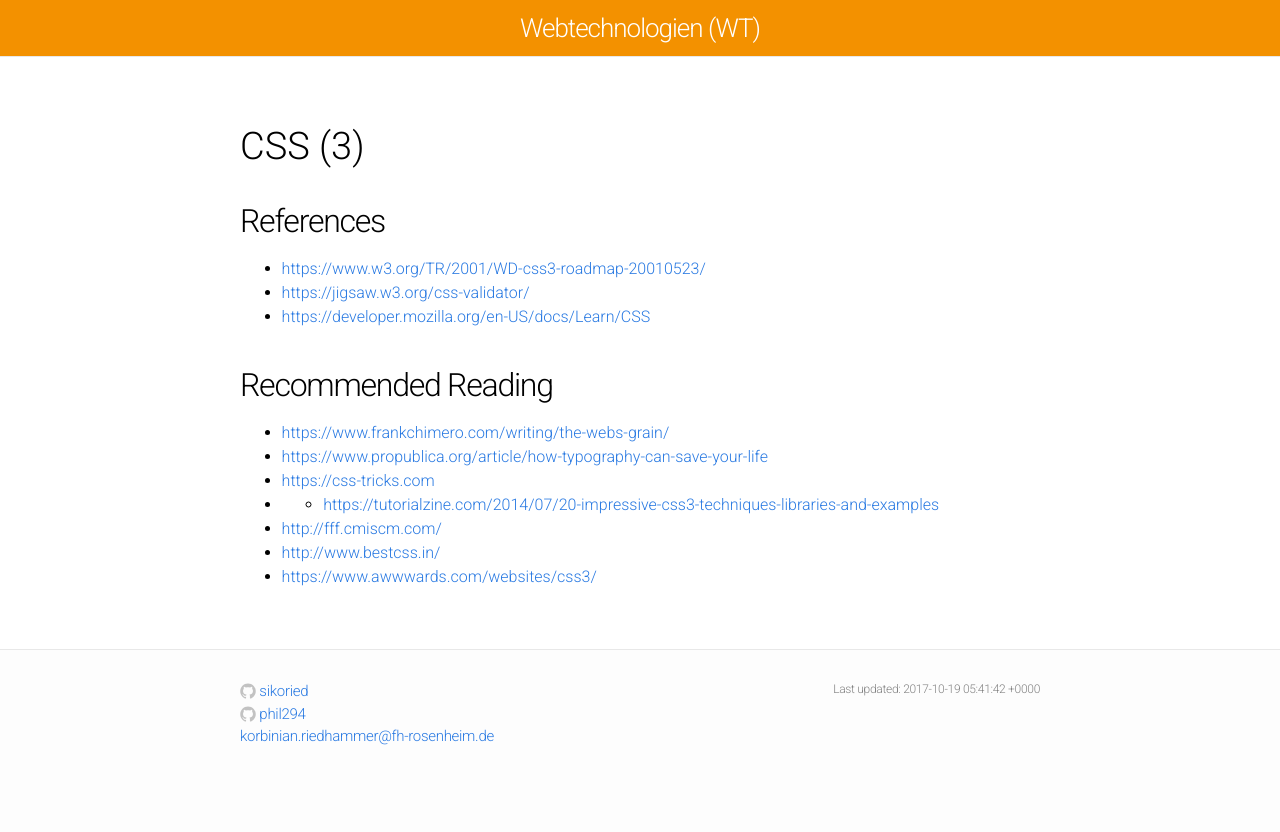
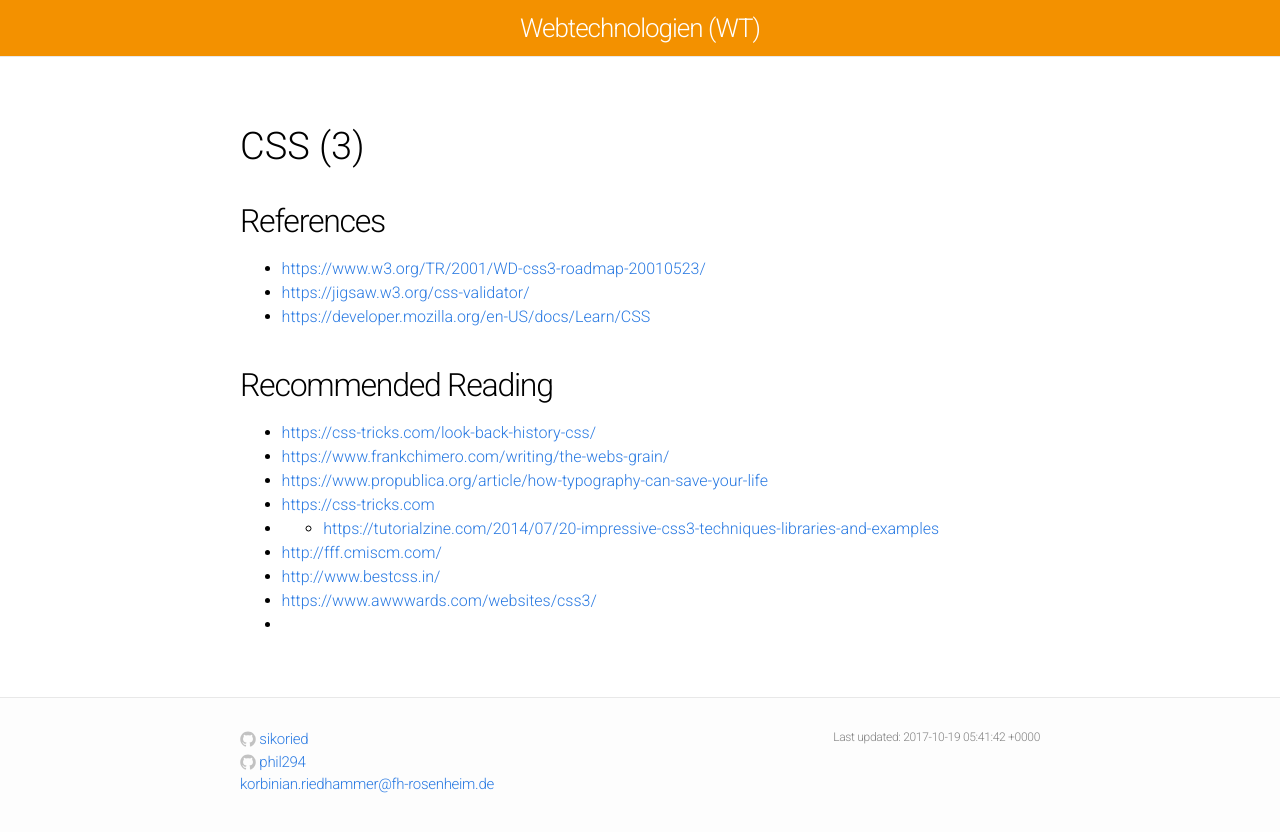
Before and after one commit to SimonGrad/hsro-inf-wt.github.io, a Jekyll site: the page built from 03ln-css.md, in a window 1280 px wide. Shown: the top 832 px of the page. Built offline with Jekyll 4.4.1, drawn with Linux system fonts in a browser that asks for light colours; our own code applies the rules of GitHub Pages for plain Markdown files.

Commit message:
Added link

```diff
--- a/03ln-css.md
+++ b/03ln-css.md
@@ -12,6 +12,7 @@ permalink: /03ln-css/
 - <https://developer.mozilla.org/en-US/docs/Learn/CSS>
 
 ## Recommended Reading
+- <https://css-tricks.com/look-back-history-css/>
 - <https://www.frankchimero.com/writing/the-webs-grain/>
 - <https://www.propublica.org/article/how-typography-can-save-your-life>
 - <https://css-tricks.com>
@@ -19,3 +20,4 @@ permalink: /03ln-css/
 - <http://fff.cmiscm.com/>
 - <http://www.bestcss.in/>
 - <https://www.awwwards.com/websites/css3/>
+-
```
